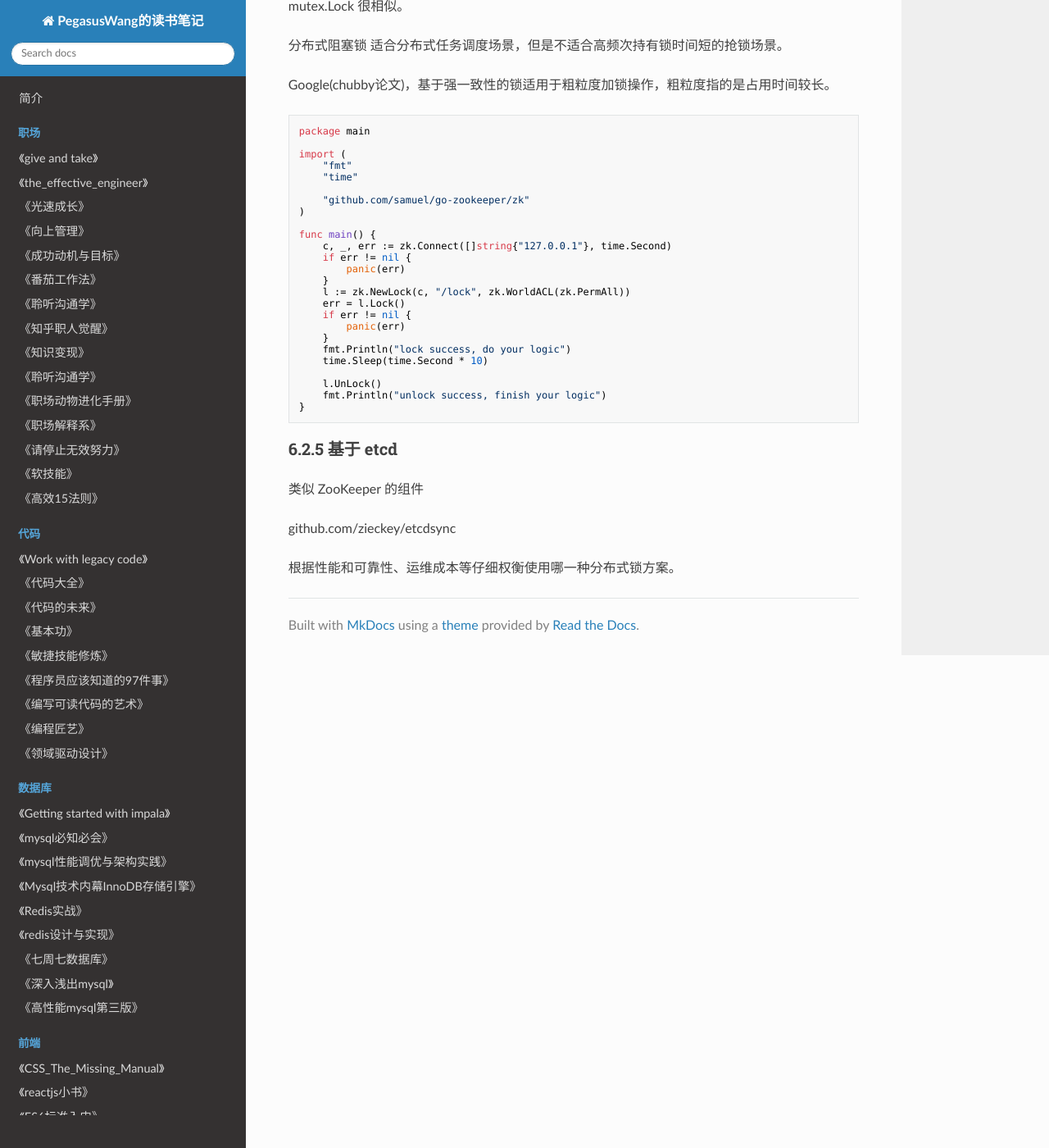
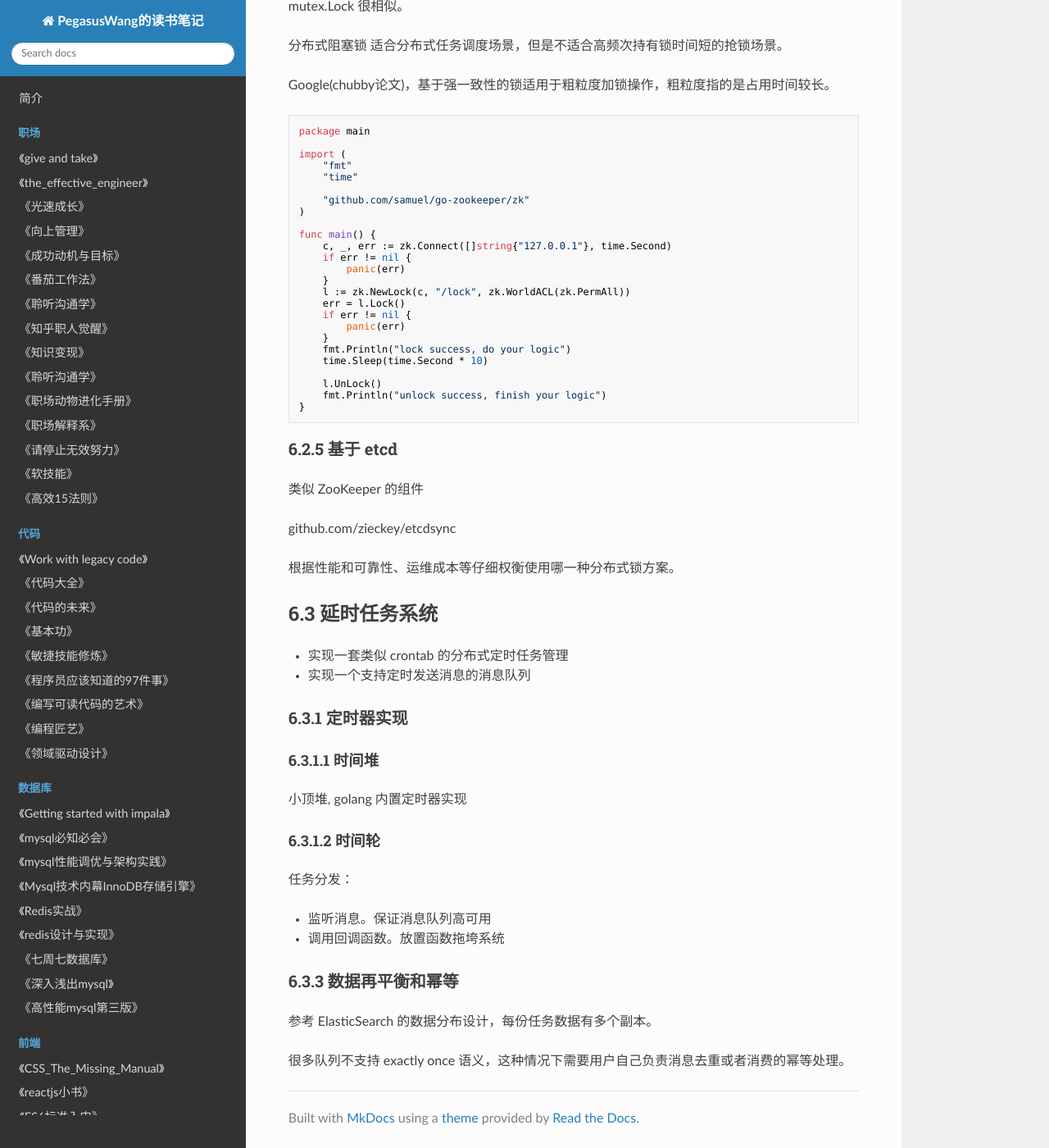
Before and after one commit to PegasusWang/booknotes, an MkDocs documentation site: the page built from docs/golang/advanced-go-programming-book/advanced-go-programming.md, in a window 1280 px wide and 1400 px high, scrolled down 14756 px. Shown: the whole window at 82% size. Built offline with MkDocs 1.6.1, drawn with Linux system fonts in a browser that asks for light colours; nearby versions of some CDN libraries; old or Windows-style settings are respelled for this version of MkDocs.

Commit message:
go 延时任务系统

```diff
--- a/docs/golang/advanced-go-programming-book/advanced-go-programming.md
+++ b/docs/golang/advanced-go-programming-book/advanced-go-programming.md
@@ -816,6 +816,29 @@ func main() {
 
 github.com/zieckey/etcdsync
 
+根据性能和可靠性、运维成本等仔细权衡使用哪一种分布式锁方案。
 
 
-根据性能和可靠性、运维成本等仔细权衡使用哪一种分布式锁方案。
+## 6.3 延时任务系统
+
+- 实现一套类似 crontab 的分布式定时任务管理
+- 实现一个支持定时发送消息的消息队列
+
+### 6.3.1 定时器实现
+
+#### 6.3.1.1 时间堆
+
+小顶堆, golang 内置定时器实现
+
+#### 6.3.1.2 时间轮
+
+任务分发：
+
+- 监听消息。保证消息队列高可用
+- 调用回调函数。放置函数拖垮系统
+
+### 6.3.3 数据再平衡和幂等
+
+参考 ElasticSearch 的数据分布设计，每份任务数据有多个副本。
+
+很多队列不支持 exactly once 语义，这种情况下需要用户自己负责消息去重或者消费的幂等处理。
```
